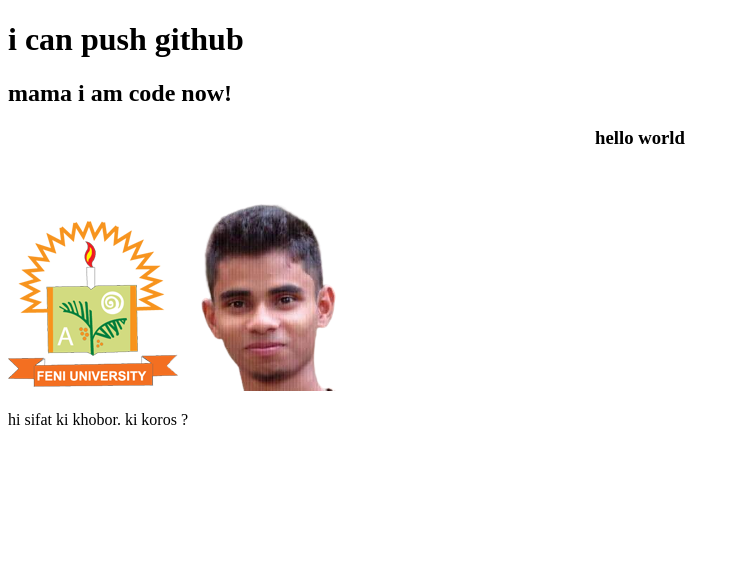
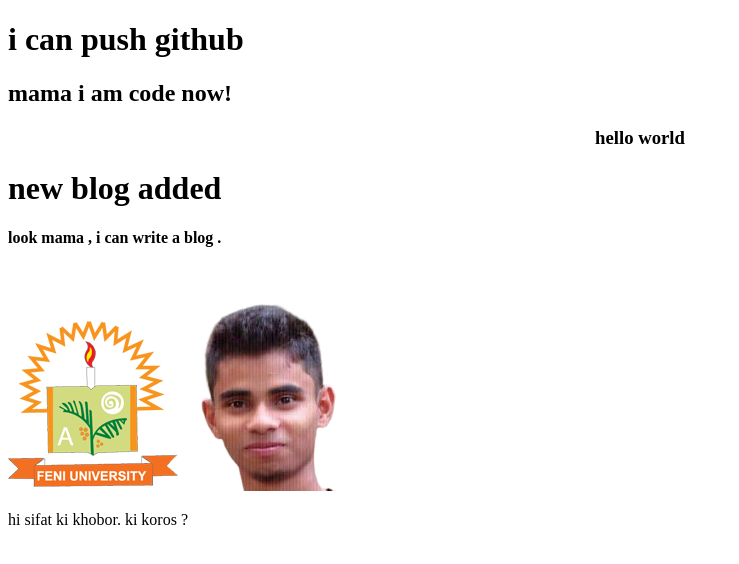
Before and after one commit to sifat-fahimul/secound-repo, a plain HTML site: page index.html in a window 1280 px wide. Shown: the whole page, without its empty margins (0-739 px from the left). Drawn offline with Linux system fonts and the light colour scheme.

Commit message:
added new blog branch

```diff
--- a/index.html
+++ b/index.html
@@ -11,6 +11,8 @@
             <h1>i can push github</h1>
             <h2>mama i am code now!</h2>
             <h3>hello world</h3>
+            <h1>new blog added</h1>
+            <h4>look mama , i can write a blog .</h4>
             <img src="favicon1.png" alt="">
             <img src="sifat.png" alt="">
             <p>hi sifat  ki khobor. ki koros ?</p>
```
